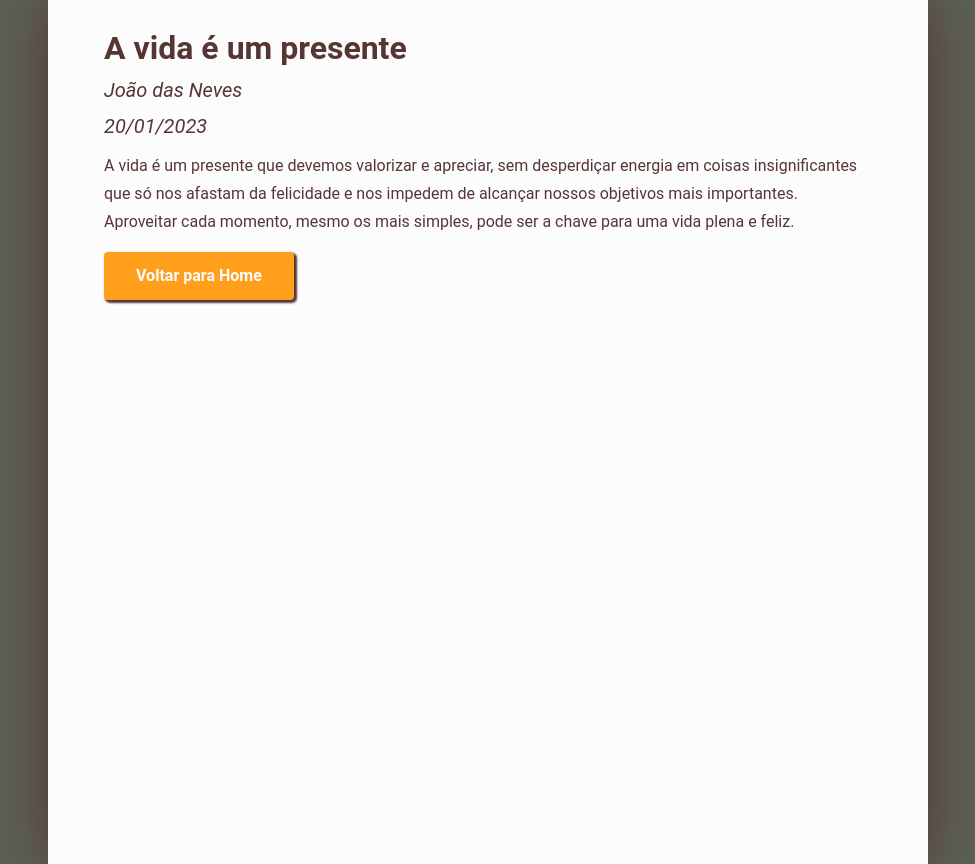
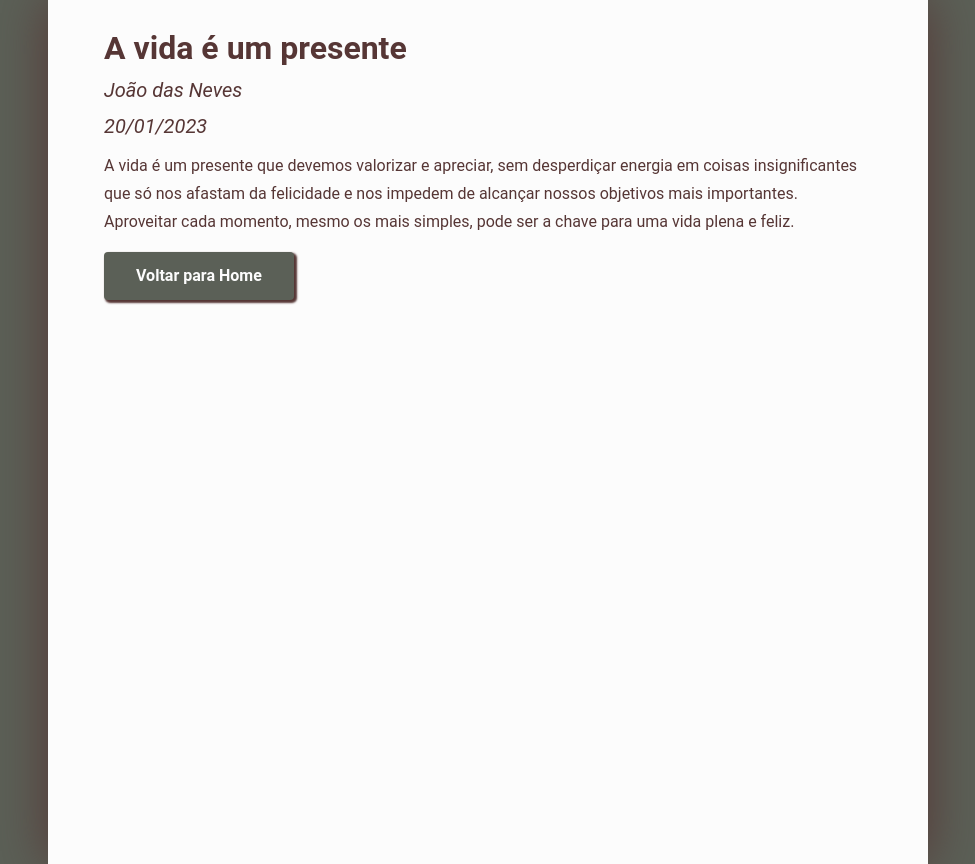
Before and after one commit to rossatocaetano/static-blog, a Next.js app: page /posts/1 in a window 1280 px wide. Shown: the whole page, without its empty margins (152-1127 px from the left). Built offline with nearby package versions, Linux system fonts and the light colour scheme.

Commit message:
change posts colors pattern

```diff
--- a/styles/sharedstyles.js
+++ b/styles/sharedstyles.js
@@ -44,7 +44,7 @@ export const Button = styled.a`
   max-width: fit-content;
   padding: 1rem 2rem;
   margin: 1rem 0;
-  background-color: ${Palette.fifthColor};
+  background-color: ${Palette.thirdColor};
   border-radius: 4px;
   color: ${Palette.firstColor};
   font-weight: bold;
@@ -54,6 +54,6 @@ export const Button = styled.a`
   cursor: pointer;
 
   &:hover{
-    background-color: ${Palette.thirdColor};
+    background-color: ${Palette.fifthColor};
   }
 `
```
